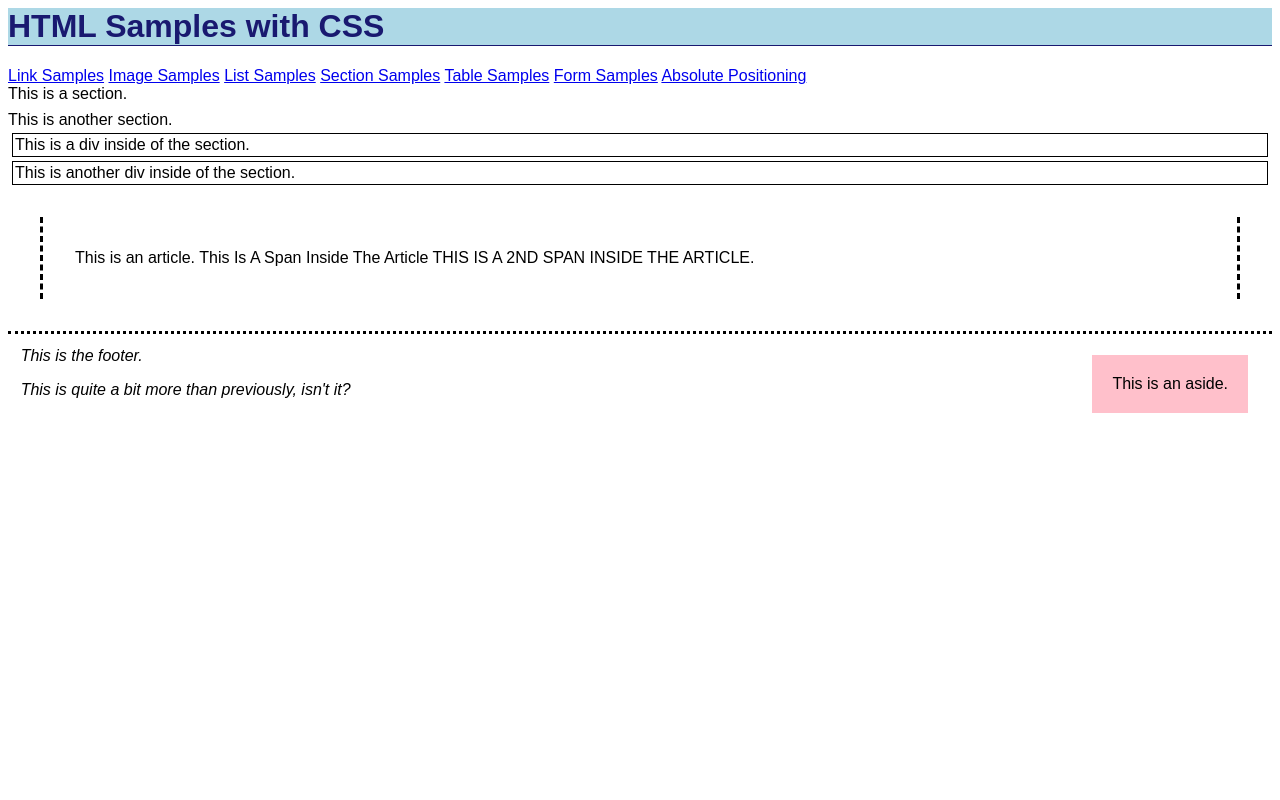
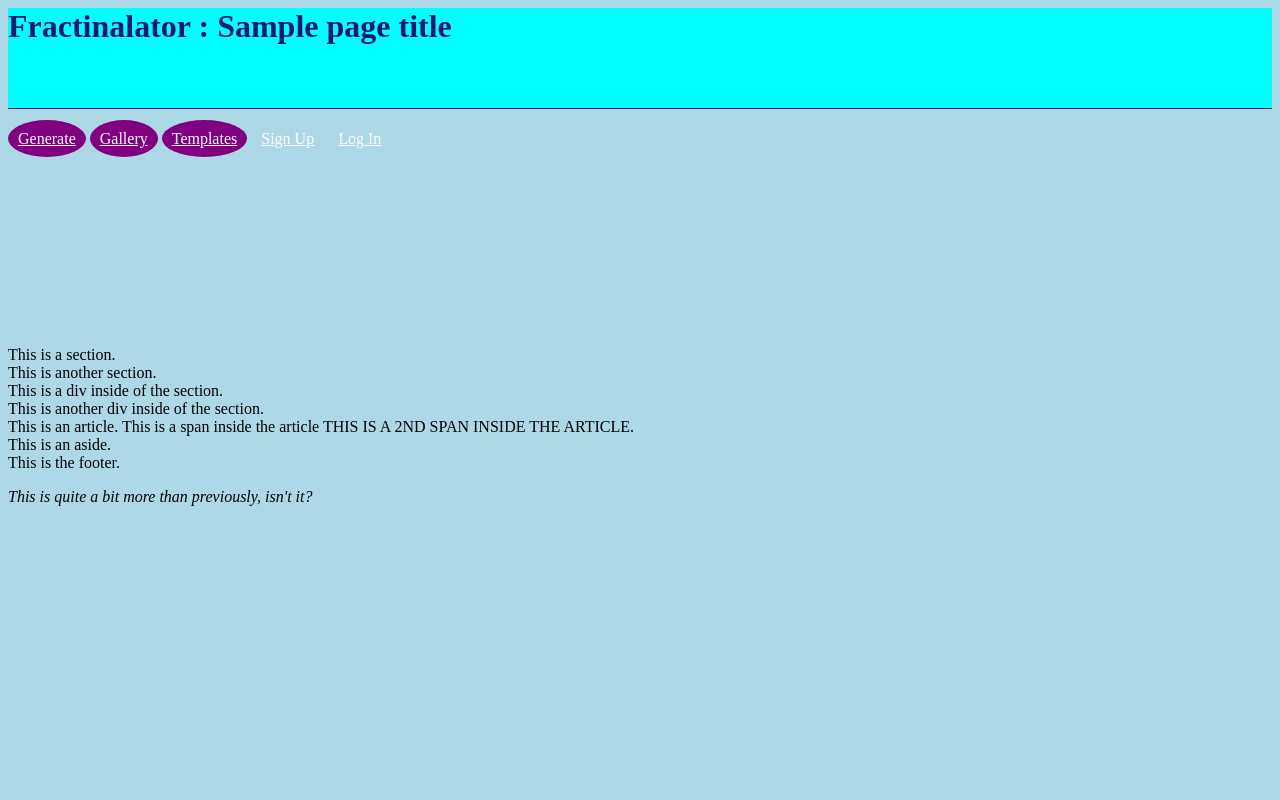
Before and after one commit to dta12/Fractalinator, a Flask app: template templates/login.html in a window 1280 px wide. Run offline with Flask 2, Linux system fonts and the light colour scheme; the template is opened without the code that fills it: most values are stand-ins (such as "Sample title", 1, 10 or a date in 2020).

Commit message:
actually this is style and base change

```diff
--- a/static-files-folder/style.css
+++ b/static-files-folder/style.css
@@ -1,102 +1,38 @@
-body {
-    font-family: Arial, sans-serif;
+h1 {
+  color: midnightblue;
+  height: 100px;
+  background-color: cyan;
+  border-width: 0px 0px thin 0px;
+  border-style: solid;
 }
 
-td {
-    border-style: dotted;
-    border-width: thin;
-    padding: 2px;
+.btn {
+  padding: 10px;
+  color: white;
+}
+.btn-1 {
+  background-color: purple;
+  padding: 32px 16px;
+  border-radius: 50%;
 }
 
-.noborder td {
-    border-style: none;
-    border-radius: 20px;
-    padding: 10px;
-    background: lightcyan;
+.headbtn {
+  padding: 10px;
+  color: white;
+}
+.headbtn-1 {
+  background-color: darkblue;
+  padding: 32px 16px;
+}
+.headbtn-2 {
+  background-color: lightcyan;
+  padding: 32px 16px;
+}
+.headbtn-3 {
+  background-color: blue;
+  padding: 32px 16px;
 }
 
-th {
-    font-weight: bold;
-    font-family: Verdana, sans-serif;
+body {
+  background-color: lightblue;
 }
-
-h1 {
-    color: midnightblue;
-    background-color: lightblue;
-    border-width: 0px 0px thin 0px;
-    border-style: solid;
-}
-
-h2 {
-    color: darkblue;
-    background-color: none;
-}
-
-article {
-    border-width: 0px medium 0px medium;
-    border-style: dashed;
-    padding: 2em;
-    margin: 2em;
-}
-
-aside {
-    background: pink;
-    margin: 1.5em;
-    padding: 1.25em;
-    float: right;
-}
-
-section {
-    margin-bottom: 1vh;
-}
-
-section div {
-    border: solid;
-    border-width: thin;
-    margin: 0.25em;
-    padding: 0.125em;
-}
-
-.capitalized {
-    text-transform: capitalize;
-}
-
-ol {
-    list-style-type: lower-alpha;
-}
-
-ul {
-    list-style-type: square;
-}
-
-footer {
-    border-top: dotted;
-    border-width: medium;
-    font-style: italic;
-    padding: 1%;
-}
-
-#absolute1 {
-    position: absolute;
-    left: 20px;
-    top: 360px;
-    width: 300px;
-    height: 100px;
-    border: solid;
-    border-color: red;
-    padding: 3px;
-    background-color: #d0e0a0;
-}
-
-#absolute2 {
-    position: absolute;
-    left: 300px;
-    top: 440px;
-    width: 200px;
-    height: 120px;
-    border: solid;
-    border-width: 20px;
-    border-color: green;
-    padding: 2px;
-    background-color: #ffffff;
-}
--- a/templates/_base.html
+++ b/templates/_base.html
@@ -2,26 +2,48 @@
     <head>
         {#
 
-            Note the inclusion of our stylesheet below.
+            This is a comment - it won't show up in the HTML.
+
+            Templates allow us to dynamically generate HTML - this file will be
+            interpreted and the output will be sent to the browser.  View the page
+            source in your browser to see what actually comes through.
+
+            The line below inserts the "page_title" variable into the HTML output.
+
 
         #}
         <link rel="stylesheet" href="/s/style.css">
-        <title>HTML Samples with CSS</title>
+        <title>{{page_title}}</title>
     </head>
     <body>
-        <header>
-            <h1>HTML Samples with CSS</h1>
+        <header>{#
+
+            We can use if statements inside of templates, too:
+
+            #}
+            <div><h1>Fractinalator {% if page_title %}: {{page_title}}{% endif %} </div>
+
+            <a href="generation.html" class="headbtn btn-1">Generate</a>
+            <a href="gallery.html" class="headbtn btn-1">Gallery</a>
+            <a href="#fractemplates" class="headbtn btn-1">Templates</a>
+            <a href="signup.html" class="headbtn btn-2">Sign Up</a>
+            <a href="login.html" class="headbtn btn-3">Log In</a>
+
+
+
+
+
         </header>
-        <nav>
-            <a href="/p/links.html">Link Samples</a>
-            <a href="/p/images.html">Image Samples</a>
-            <a href="/p/lists.html">List Samples</a>
-            <a href="/p/sections.html">Section Samples</a>
-            <a href="/p/tables.html">Table Samples</a>
-            <a href="/p/forms.html">Form Samples</a>
-            <a href="/p/absolutes.html">Absolute Positioning</a>
-        </nav>
-        <section>
+
+        <section>{#
+
+            <p>.</p><p>.</p><p>.</p><p>.</p><p>.</p><p>.</p><p>.</p><p>.</p><p>.</p>
+            <p>.</p><p>.</p><p>.</p><p>.</p><p>.</p><p>.</p><p>.</p><p>.</p><p>.</p>
+            <p>.</p><p>.</p><p>.</p><p>.</p><p>.</p><p>.</p><p>.</p><p>.</p><p>.</p>
+            A "block" can be replaced when we render this template.
+
+            #}
+            <br><br><br><br><br><br><br><br><br><br><br>
             {% block content %}{% endblock %}
         </section>
     </body>
```
